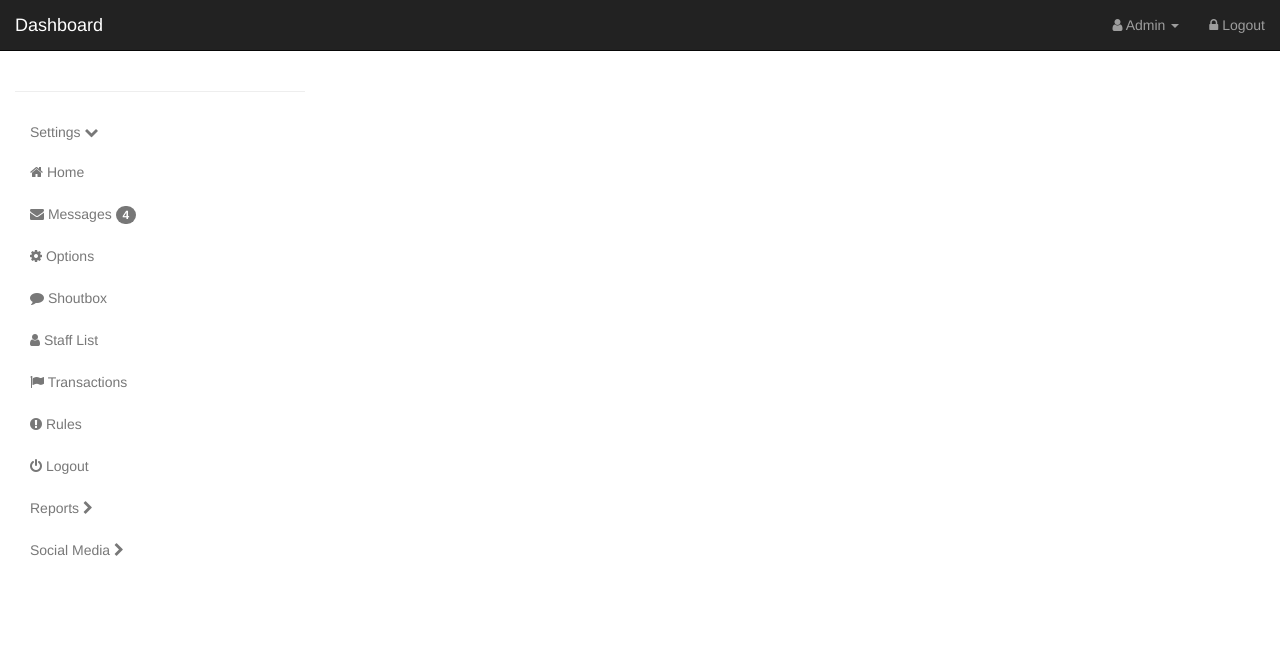
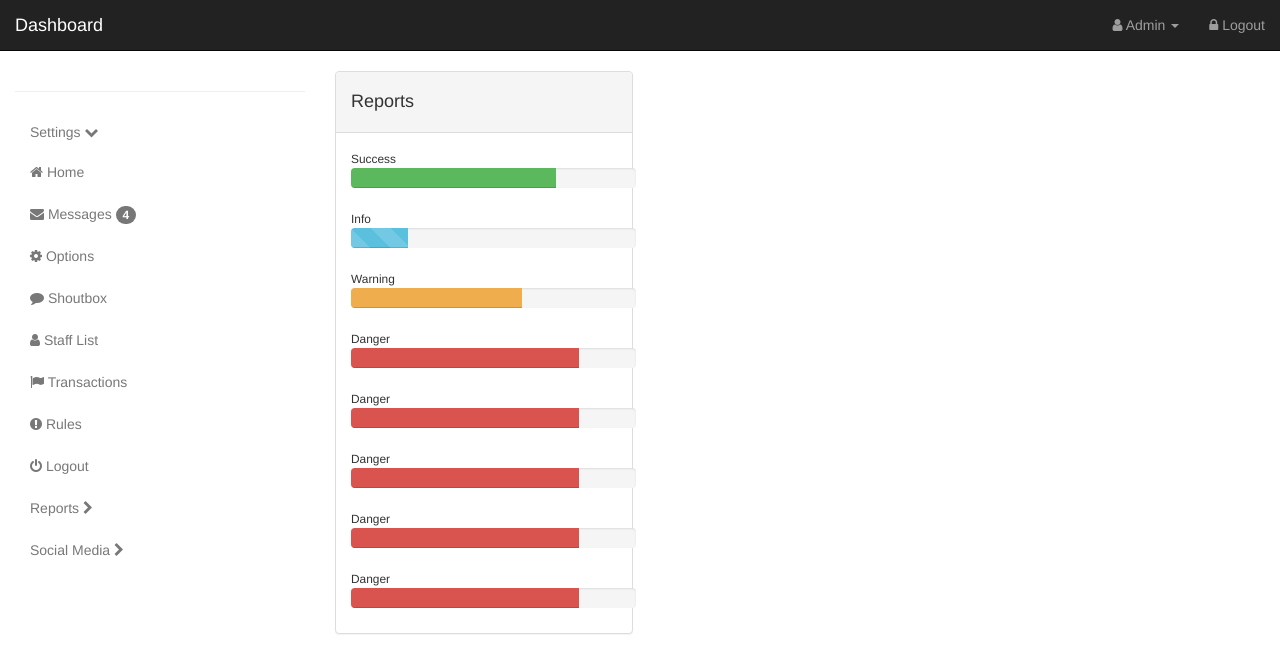
Before and after one commit to TanSA05/AngelHack, a plain HTML site: page index.html in a window 1280 px wide. Drawn offline with nearby package versions, Linux system fonts and the light colour scheme.

```diff
--- a/index.html
+++ b/index.html
@@ -71,6 +71,74 @@
                 </li>
             </ul>
         </div>
+        <div class="row">
+                <!-- center left-->
+                <div class="col-md-3">
+                    <div class="panel panel-default">
+                        <div class="panel-heading">
+                            <h4>Reports</h4></div>
+                        <div class="panel-body" style="overflow: scroll; width: 315px; height: 500px">
+                            <small>Success</small>
+                            <div class="progress">
+                                <div class="progress-bar progress-bar-success" role="progressbar" aria-valuenow="72" aria-valuemin="0" aria-valuemax="100" style="width: 72%">
+                                    <span class="sr-only">72% Complete</span>
+                                </div>
+                            </div>
+                            <small>Info</small>
+                            <div class="progress">
+                                <div class="progress-bar progress-bar-info progress-bar-striped active" role="progressbar" aria-valuenow="20" aria-valuemin="0" aria-valuemax="100" style="width: 20%">
+                                    <span class="sr-only">20% Complete</span>
+                                </div>
+                            </div>
+                            <small>Warning</small>
+                            <div class="progress">
+                                <div class="progress-bar progress-bar-warning" role="progressbar" aria-valuenow="60" aria-valuemin="0" aria-valuemax="100" style="width: 60%">
+                                    <span class="sr-only">60% Complete (warning)</span>
+                                </div>
+                            </div>
+                            <small>Danger</small>
+                            <div class="progress">
+                                <div class="progress-bar progress-bar-danger" role="progressbar" aria-valuenow="80" aria-valuemin="0" aria-valuemax="100" style="width: 80%">
+                                    <span class="sr-only">80% Complete</span>
+                                </div>
+                            </div>
+                            <small>Danger</small>
+                            <div class="progress">
+                                <div class="progress-bar progress-bar-danger" role="progressbar" aria-valuenow="80" aria-valuemin="0" aria-valuemax="100" style="width: 80%">
+                                    <span class="sr-only">80% Complete</span>
+                                </div>
+                            </div>
+                            <small>Danger</small>
+                            <div class="progress">
+                                <div class="progress-bar progress-bar-danger" role="progressbar" aria-valuenow="80" aria-valuemin="0" aria-valuemax="100" style="width: 80%">
+                                    <span class="sr-only">80% Complete</span>
+                                </div>
+                            </div>
+                            <small>Danger</small>
+                            <div class="progress">
+                                <div class="progress-bar progress-bar-danger" role="progressbar" aria-valuenow="80" aria-valuemin="0" aria-valuemax="100" style="width: 80%">
+                                    <span class="sr-only">80% Complete</span>
+                                </div>
+                            </div>
+                            <small>Danger</small>
+                            <div class="progress">
+                                <div class="progress-bar progress-bar-danger" role="progressbar" aria-valuenow="80" aria-valuemin="0" aria-valuemax="100" style="width: 80%">
+                                    <span class="sr-only">80% Complete</span>
+                                </div>
+                            </div>
+                            <small>Danger</small>
+                            <div class="progress">
+                                <div class="progress-bar progress-bar-danger" role="progressbar" aria-valuenow="80" aria-valuemin="0" aria-valuemax="100" style="width: 80%">
+                                    <span class="sr-only">80% Complete</span>
+                                </div>
+                            </div>
+                        </div>
+                    </div>
+                </div>
+                <!--/panel-body-->
+        </div>
+        <!--/panel-->
+</div>
     </div>
 </div>
 
```
